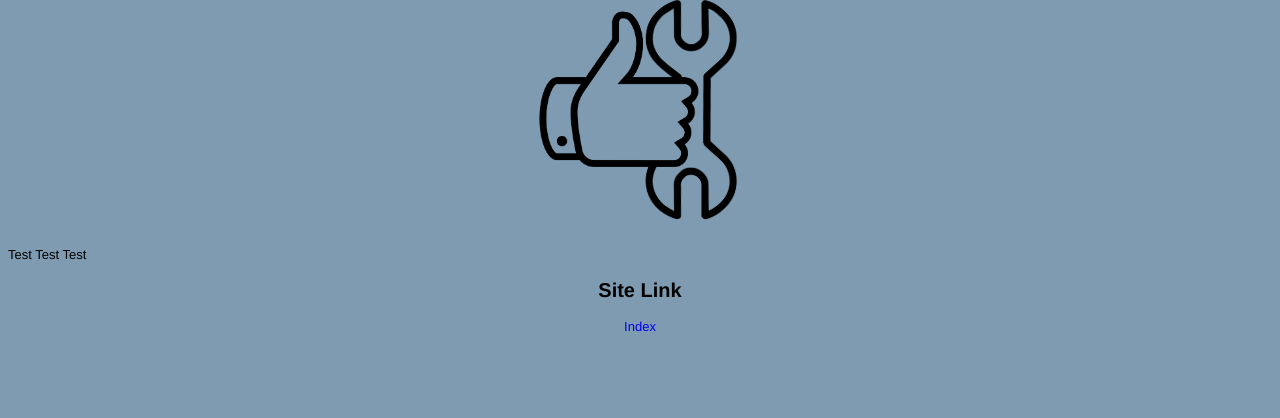
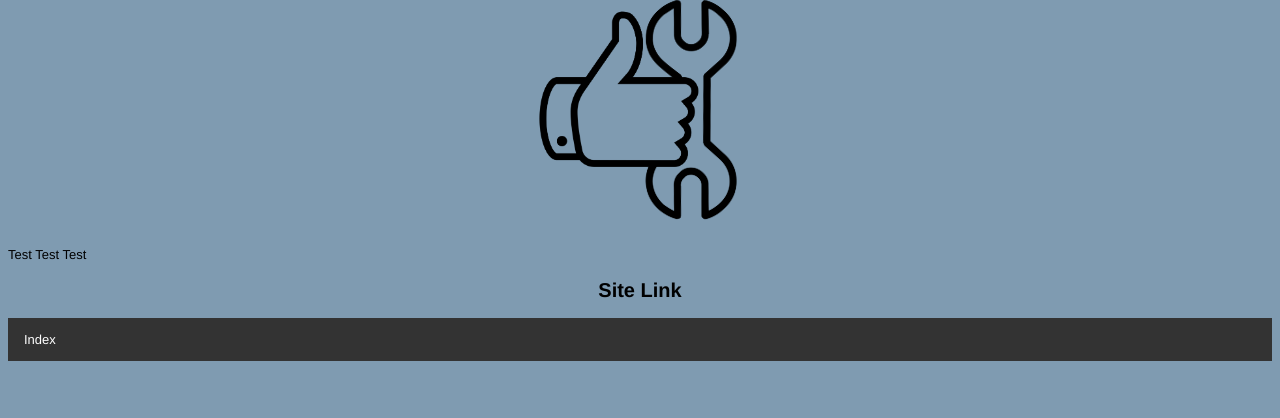
Before and after one commit to pvanik1/TeamCC, a Django app: page / in a window 1280 px wide. Shown: the part 55-473 px from the top of the page. Run offline with Django 3.2, Linux system fonts and the light colour scheme.

Commit message:
pretty navigation bar added

```diff
--- a/stirhackproject/fixit/views.py
+++ b/stirhackproject/fixit/views.py
@@ -4,3 +4,7 @@ from django.http import HttpResponse
 
 def index(request):
     return render(request, 'fixit/base.html')
+
+
+def about(request):
+    return render(request, 'fixit/about.html')
--- a/stirhackproject/static/css/base.css
+++ b/stirhackproject/static/css/base.css
@@ -1,15 +1,18 @@
+/*Default font*/
 body {
 	background-color: rgba(0, 56, 101, 0.5);
 	font-size: 13px;
 	font-family: "Swiss 721 BT", Helvetica, sans-serif;
 }
 
+/*Header settings*/
 h1 {
 	font-family: "Swiss 721 BT", Helvetica, sans-serif;
 	font-size: 30px;
 	text-align: center;
 }
 
+/*Header 2*/
 h2 {
 	font-family: "Swiss 721 BT", Helvetica, sans-serif;
 	font-size: 20px;
@@ -45,3 +48,28 @@ a:visited {
 a:active {
     text-decoration: underline;
 }
+
+ul {
+    list-style-type: none;
+    margin: 0;
+    padding: 0;
+    overflow: hidden;
+    background-color: #333;
+}
+
+li {
+    float: left;
+}
+
+li a {
+    display: block;
+    color: white;
+    text-align: center;
+    padding: 14px 16px;
+    text-decoration: none;
+}
+
+/* Change the link color to #111 (black) on hover */
+li a:hover {
+    background-color: #111;
+}
--- a/stirhackproject/stirhackproject/urls.py
+++ b/stirhackproject/stirhackproject/urls.py
@@ -22,5 +22,6 @@ from fixit import views
 urlpatterns = [
     url(r'^$', views.index, name='index'),
     url(r'^admin/', admin.site.urls),
+    url(r'^about/', views.about, name='about'),
     url('', include('pwa.urls')),
 ] + static(settings.MEDIA_URL, document_root=settings.MEDIA_ROOT)
--- a/stirhackproject/templates/fixit/base.html
+++ b/stirhackproject/templates/fixit/base.html
@@ -24,10 +24,11 @@
             Test Test Test
         </div>
         <div>
-        <nav>
         <h2>Site Link</h2>
-        <a href="{% url 'index' %}">Index</a>
-        </nav>
-        </div>
+            <ul>
+            <li>
+            <a href="{% url 'index' %}">Index</a>
+            </li>
+            </ul>
     </body>
 </html>
```
Also changed, not shown: stirhackproject/templates/fixit/about.html (added, +13 -0 lines).
